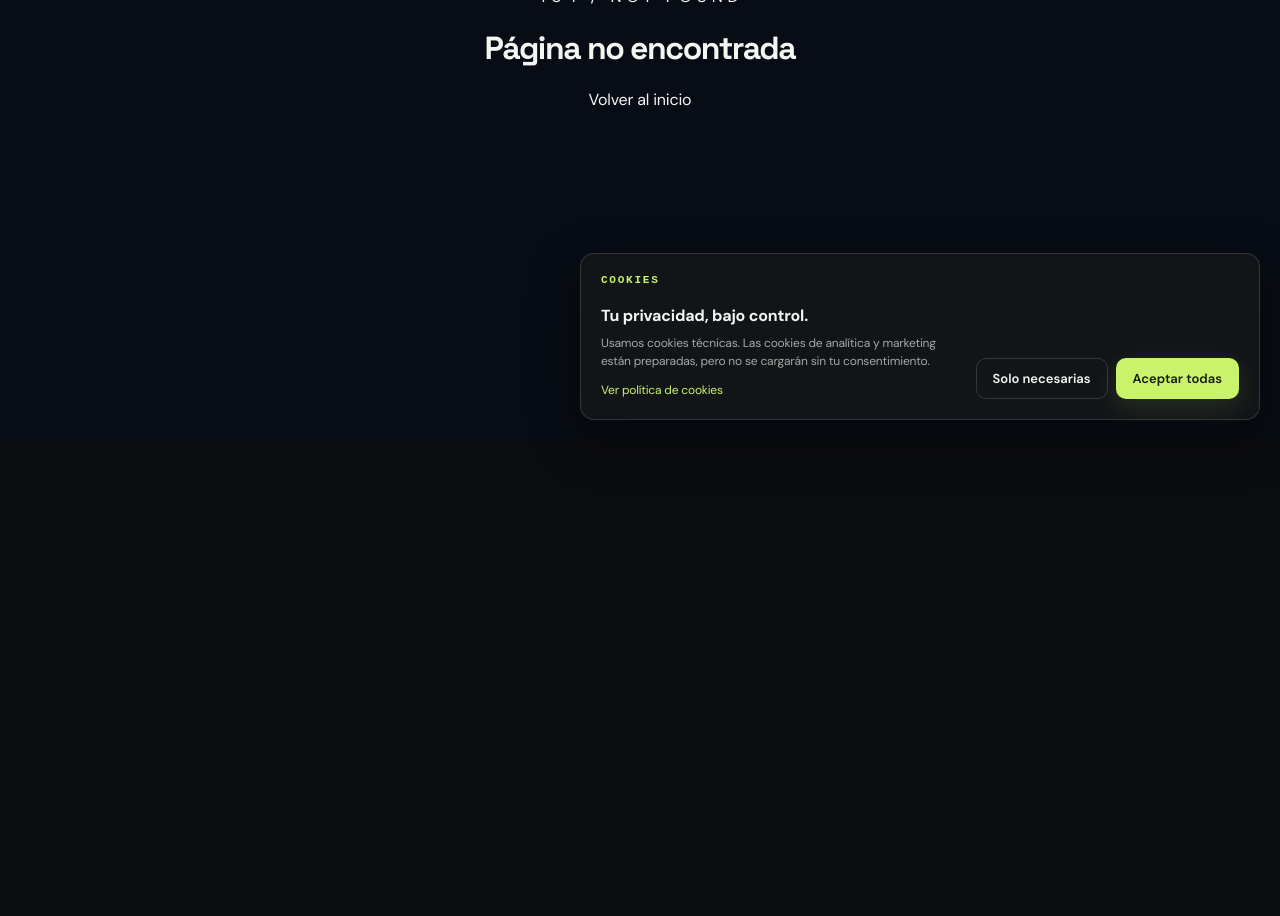
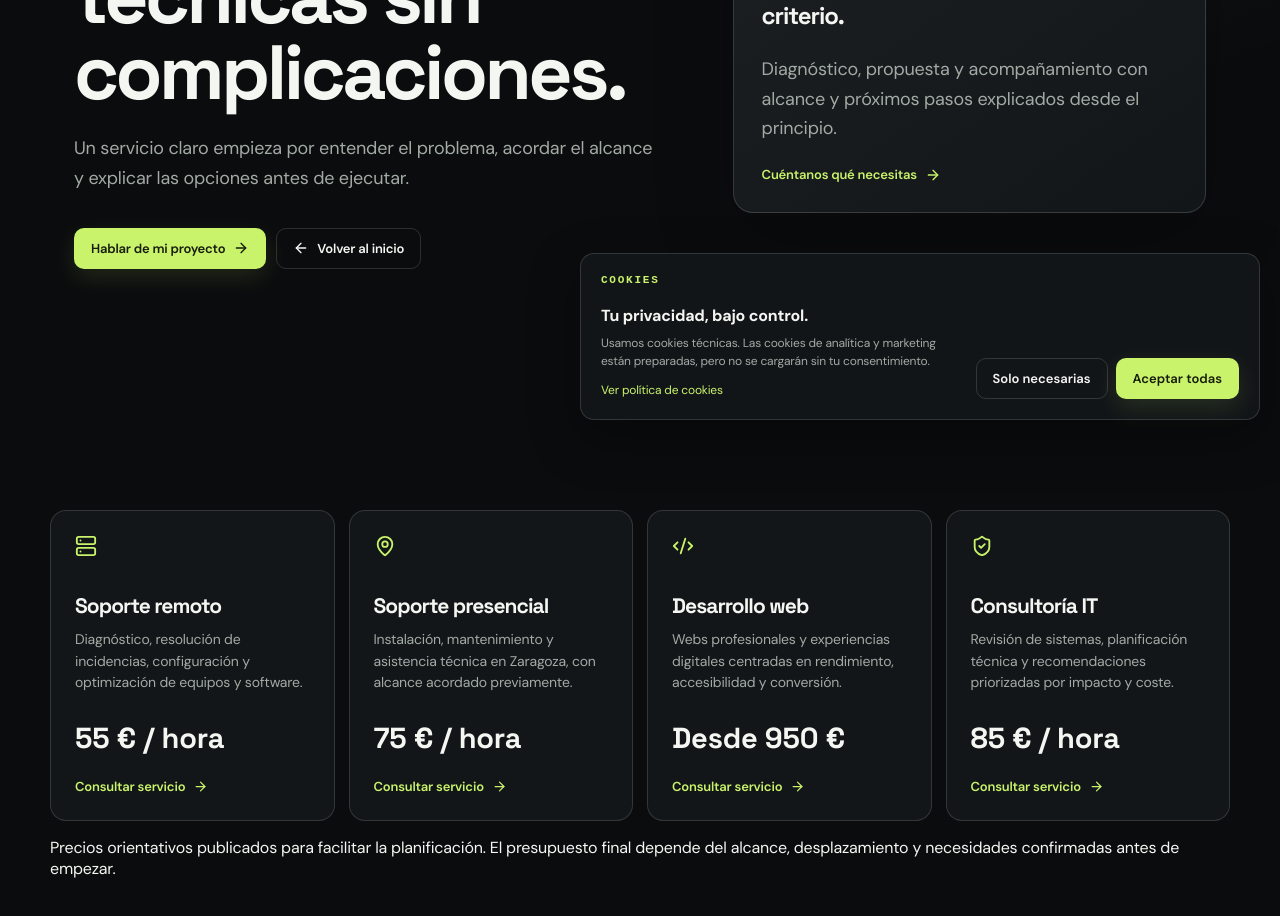
Before and after one commit to Jasondevtech276/neotechzgz.vercel.app, a Next.js app: page /servicios in a window 1280 px wide. Before the commit this address had no page. Shown: the part 360-1276 px from the top of the page. Before the commit the page ends 800 px from the top, so only its background shows below. Built offline with nearby package versions, Linux system fonts and the light colour scheme.

Commit message:
feat: add services page

```diff
--- /dev/null
+++ b/app/servicios/page.tsx
@@ -0,0 +1,35 @@
+import type { Metadata } from 'next'
+import { Code2, MapPin, Server, ShieldCheck, ArrowRight } from 'lucide-react'
+import Link from 'next/link'
+import { InnerPage } from '@/components/inner-page'
+
+export const metadata: Metadata = {
+  title: 'Servicios IT | NeoTech ZGZ',
+  description: 'Soporte técnico remoto y presencial, desarrollo web y consultoría IT en Zaragoza.',
+}
+
+const services = [
+  { icon: Server, title: 'Soporte remoto', price: '55 € / hora', description: 'Diagnóstico, resolución de incidencias, configuración y optimización de equipos y software.' },
+  { icon: MapPin, title: 'Soporte presencial', price: '75 € / hora', description: 'Instalación, mantenimiento y asistencia técnica en Zaragoza, con alcance acordado previamente.' },
+  { icon: Code2, title: 'Desarrollo web', price: 'Desde 950 €', description: 'Webs profesionales y experiencias digitales centradas en rendimiento, accesibilidad y conversión.' },
+  { icon: ShieldCheck, title: 'Consultoría IT', price: '85 € / hora', description: 'Revisión de sistemas, planificación técnica y recomendaciones priorizadas por impacto y coste.' },
+]
+
+export default function ServiciosPage() {
+  return (
+    <InnerPage eyebrow="01 / Servicios" title="Soluciones técnicas sin complicaciones." description="Un servicio claro empieza por entender el problema, acordar el alcance y explicar las opciones antes de ejecutar.">
+      <div className="service-grid">
+        {services.map(({ icon: Icon, title, price, description }) => (
+          <article className="service-card" key={title}>
+            <Icon size={22} aria-hidden="true" />
+            <h3>{title}</h3>
+            <p>{description}</p>
+            <strong>{price}</strong>
+            <Link className="text-link" href="/contacto">Consultar servicio <ArrowRight size={15} /></Link>
+          </article>
+        ))}
+      </div>
+      <p className="inner-disclaimer">Precios orientativos publicados para facilitar la planificación. El presupuesto final depende del alcance, desplazamiento y necesidades confirmadas antes de empezar.</p>
+    </InnerPage>
+  )
+}
```
